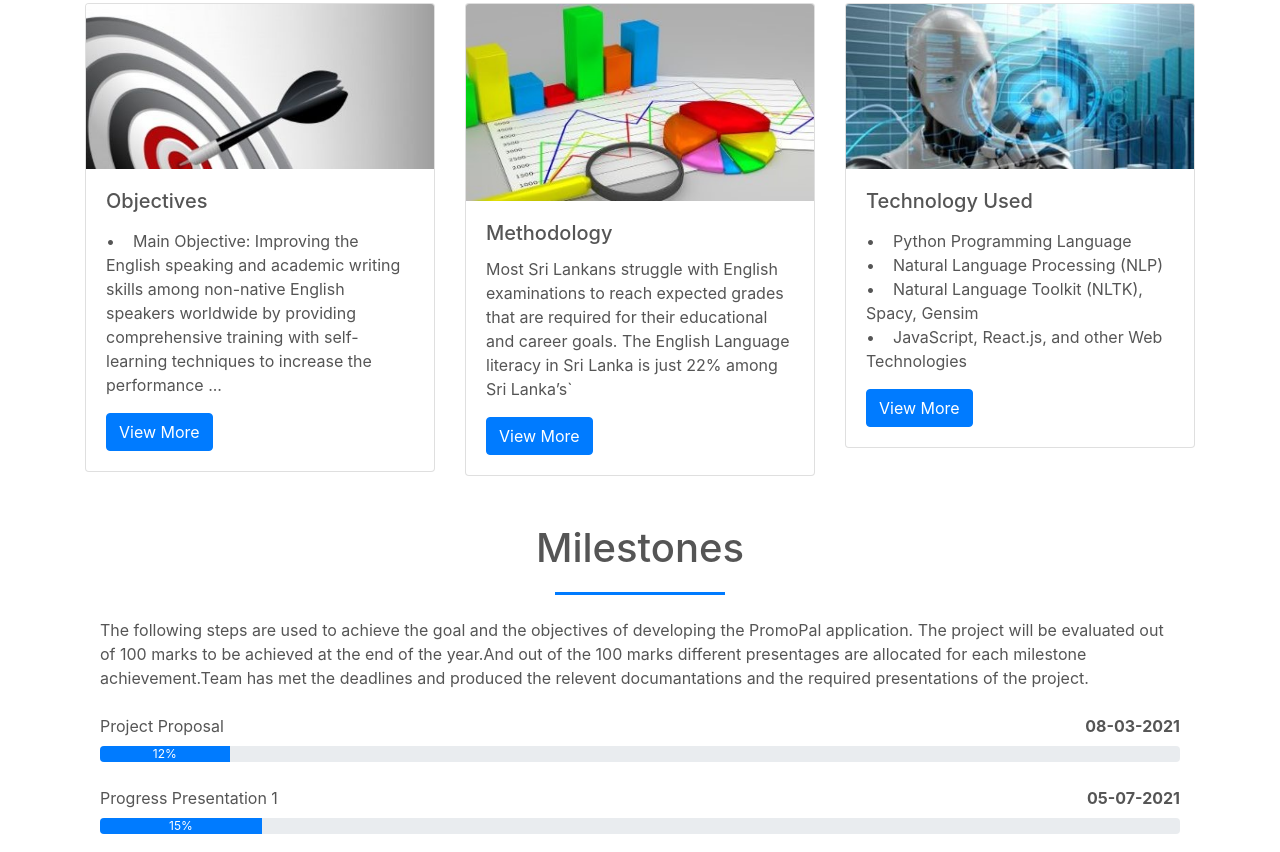
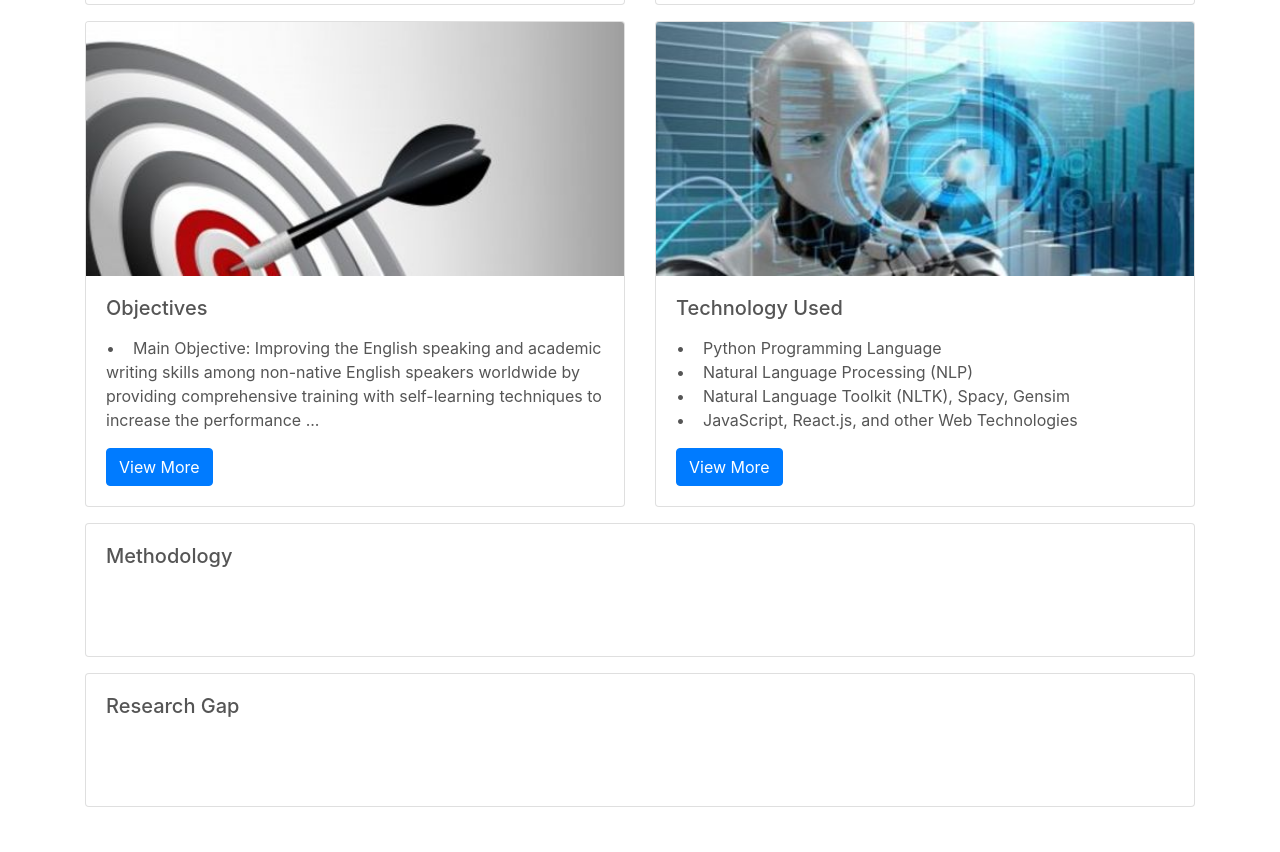
Before and after one commit to TharindaNimnajith/rp-website, a plain HTML site: page index.html in a window 1280 px wide. Shown: the part 1239-2091 px from the top of the page. Drawn offline with nearby package versions, Linux system fonts and the light colour scheme.

Commit message:
image nedd to add

```diff
--- a/index.html
+++ b/index.html
@@ -338,7 +338,7 @@
 
       <div class="row">
 
-        <div class="col-md-4 mb-3">
+        <div class="col-md-6 mb-3">
           <div class="card" style="width: 100%;">
             <img class="card-img-top" src="img/Literature-Reviews.jpg" alt="Card image cap">
             <div class="card-body">
@@ -355,7 +355,7 @@
           </div>
         </div>
 
-        <div class="col-md-4 mb-3">
+        <!-- <div class="col-md-4 mb-3">
           <div class="card" style="width: 100%;">
             <img class="card-img-top" src="img/gap.jpg" alt="Card image cap">
             <div class="card-body">
@@ -370,9 +370,9 @@
               </button>
             </div>
           </div>
-        </div>
+        </div> -->
 
-        <div class="col-md-4 mb-3">
+        <div class="col-md-6 mb-3">
           <div class="card" style="width: 100%;">
             <img class="card-img-top" src="img/problem.jpg" alt="Card image cap">
             <div class="card-body">
@@ -391,7 +391,7 @@
           </div>
         </div>
 
-        <div class="col-md-4">
+        <div class="col-md-6">
           <div class="card" style="width: 100%;">
             <img class="card-img-top" src="img/Objectives.jpg" alt="Card image cap">
             <div class="card-body">
@@ -410,8 +410,7 @@
           </div>
         </div>
 
-
-        <div class="col-md-4">
+        <!-- <div class="col-md-4">
           <div class="card" style="width: 100%;">
             <img class="card-img-top" src="img/methodology.jpg" alt="Card image cap">
             <div class="card-body">
@@ -427,9 +426,9 @@
               </button>
             </div>
           </div>
-        </div>
+        </div> -->
 
-        <div class="col-md-4">
+        <div class="col-md-6">
           <div class="card" style="width: 100%;">
             <img class="card-img-top" src="img/technology.jpg" alt="Card image cap">
             <div class="card-body">
@@ -443,6 +442,29 @@
               <button type="button" class="btn btn-primary" data-toggle="modal" data-target="#TechnologyUsed">
                 View More
               </button>
+            </div>
+          </div>
+        </div>
+
+
+        <div class="col-sm-12 mt-3">
+
+          <div class="card" style="width: 100%;">
+            <div class="card-body">
+              <h5 class="card-title">Methodology</h5>
+              <p class="card-body">
+
+            </div>
+          </div>
+        </div>
+
+        <div class="col-sm-12 mt-3">
+
+          <div class="card" style="width: 100%;">
+            <div class="card-body">
+              <h5 class="card-title">Research Gap</h5>
+              <p class="card-body">
+
             </div>
           </div>
         </div>
@@ -544,7 +566,7 @@
       </div>
 
       <!-- ResearchGap -->
-      <div class="modal fade" id="ResearchGap" tabindex="-1" role="dialog" aria-labelledby="ResearchGapLable"
+      <!-- <div class="modal fade" id="ResearchGap" tabindex="-1" role="dialog" aria-labelledby="ResearchGapLable"
         aria-hidden="true">
         <div class="modal-dialog modal-lg" role="document">
           <div class="modal-content">
@@ -576,7 +598,7 @@
             </div>
           </div>
         </div>
-      </div>
+      </div> -->
 
       <!-- Research Problem -->
       <div class="modal fade" id="ResearchProblem" tabindex="-1" role="dialog" aria-labelledby="ResearchGapLable"
@@ -644,7 +666,7 @@
       </div>
 
       <!-- Methodology -->
-      <div class="modal fade" id="Methodology" tabindex="-1" role="dialog" aria-labelledby="ResearchGapLable"
+      <!-- <div class="modal fade" id="Methodology" tabindex="-1" role="dialog" aria-labelledby="ResearchGapLable"
         aria-hidden="true">
         <div class="modal-dialog modal-lg" role="document">
           <div class="modal-content">
@@ -676,7 +698,7 @@
             </div>
           </div>
         </div>
-      </div>
+      </div> -->
 
       <!-- Technology Used -->
       <div class="modal fade" id="TechnologyUsed" tabindex="-1" role="dialog" aria-labelledby="ResearchGapLable"
@@ -785,7 +807,12 @@
 
 
 
-            <div class="col-12">
+            <div class="col-12 mt-5">
+
+              <img src="img/milestone.png" alt="milestone" class="img-fluid">
+
+
+
 
             </div>
 
```
